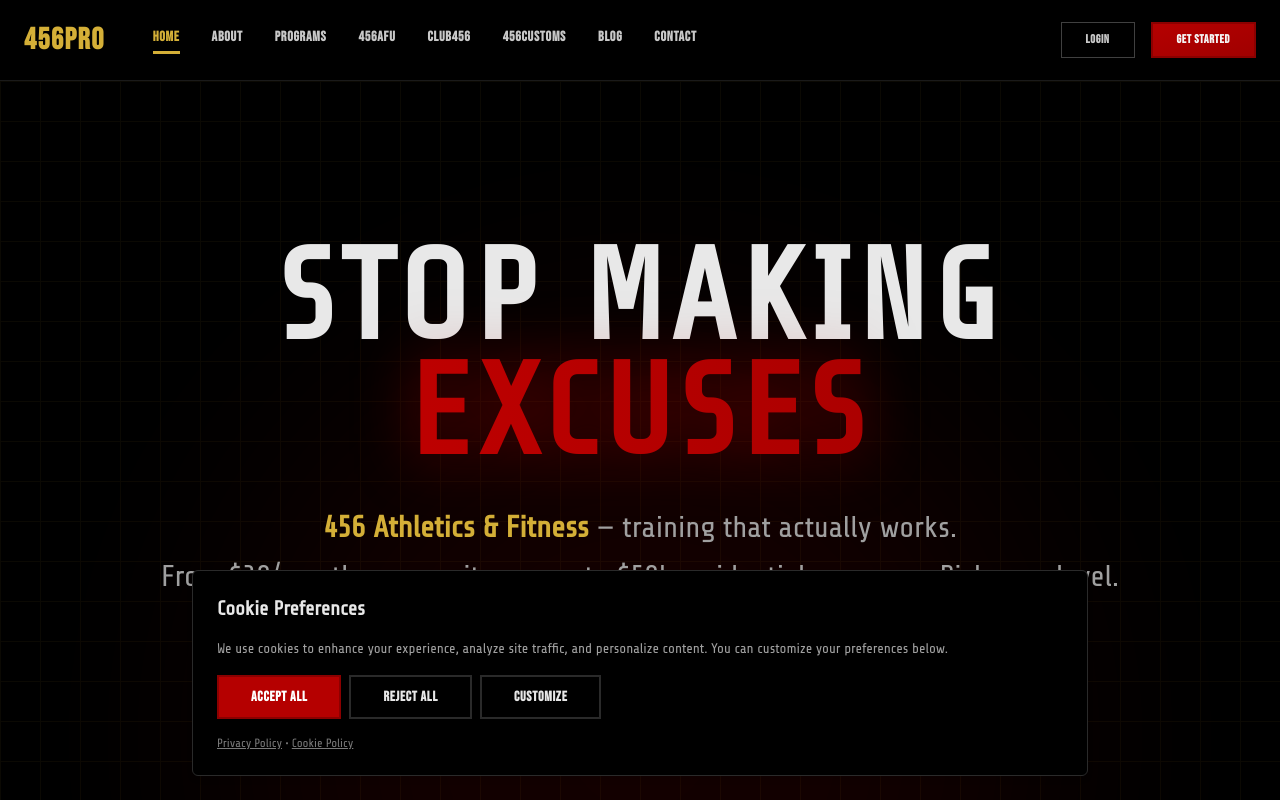
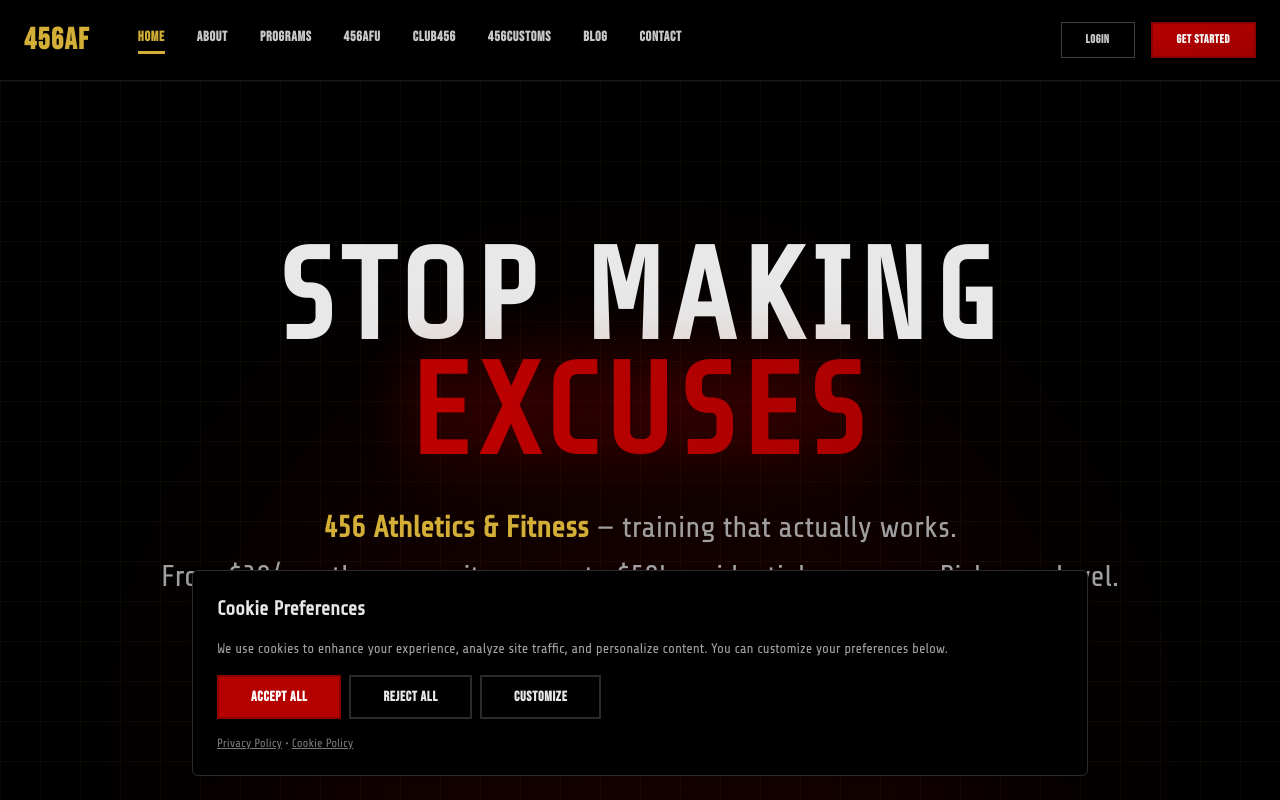
Before and after one commit to ghxstship/scorpion26.10, a Next.js app: page / in a window 1280 px wide. Shown: the top 800 px of the page. Built offline with nearby package versions, Linux system fonts and the light colour scheme.

Commit message:
Fix: Update logo text from 456PRO to 456AF in Header

```diff
--- a/src/components/layout/Header.tsx
+++ b/src/components/layout/Header.tsx
@@ -29,7 +29,7 @@ export function Header() {
         <div className="flex items-center gap-8 md:gap-12">
           <Link href="/" className="flex items-center space-x-2 group">
             <span className="font-[family-name:var(--font-bebas)] text-3xl font-black tracking-wider text-[var(--gold-600)] transition-colors hover:text-[var(--gold-500)]">
-              456PRO
+              456AF
             </span>
           </Link>
           <div className="hidden md:flex md:gap-8" role="menubar">
```
